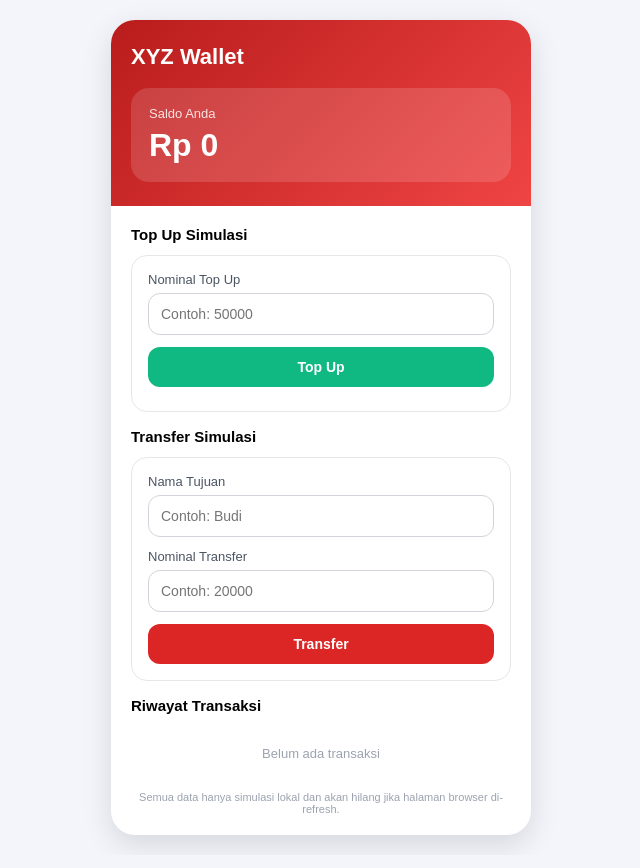
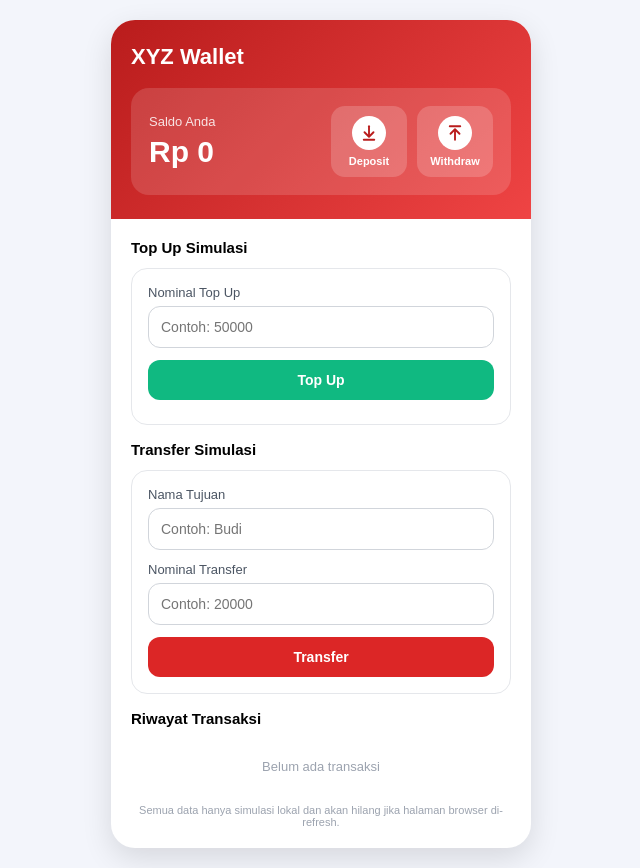
Before and after one commit to MfourToken/xyz-wallet, a plain HTML site: page index.html in a window 1280 px wide. Shown: the whole page, without its empty margins (319-959 px from the left). Drawn offline with Linux system fonts and the light colour scheme.

Commit message:
Update index.html

```diff
--- a/index.html
+++ b/index.html
@@ -29,7 +29,6 @@
       box-shadow: 0 10px 30px rgba(0,0,0,0.12);
     }
 
-    /* HEADER SEKARANG WARNA MERAH */
     .header {
       background: linear-gradient(135deg, #b91c1c, #ef4444);
       color: white;
@@ -40,11 +39,21 @@
       font-size: 22px;
     }
 
+    /* KARTU SALDO: KIRI = SALDO, KANAN = ICON DEPOSIT & WITHDRAW */
     .balance-card {
       margin-top: 18px;
       background: rgba(255,255,255,0.14);
       border-radius: 18px;
       padding: 18px;
+      display: flex;
+      justify-content: space-between;
+      align-items: center;
+      gap: 12px;
+    }
+
+    .balance-left {
+      flex: 1;
+      text-align: left;
     }
 
     .balance-label {
@@ -54,8 +63,44 @@
     }
 
     .balance-value {
-      font-size: 32px;
+      font-size: 30px;
       font-weight: bold;
+    }
+
+    /* AREA ICON DI SEBELAH KANAN */
+    .balance-actions {
+      display: flex;
+      gap: 10px;
+    }
+
+    .action-btn {
+      width: 76px;
+      background: rgba(255,255,255,0.18);
+      border: none;
+      border-radius: 14px;
+      padding: 10px 6px;
+      color: white;
+      display: flex;
+      flex-direction: column;
+      align-items: center;
+      gap: 5px;
+      cursor: pointer;
+      font-size: 11px;
+      font-weight: bold;
+    }
+
+    .action-btn:hover {
+      background: rgba(255,255,255,0.3);
+    }
+
+    .icon-circle {
+      width: 34px;
+      height: 34px;
+      background: white;
+      border-radius: 50%;
+      display: flex;
+      align-items: center;
+      justify-content: center;
     }
 
     .content {
@@ -108,7 +153,6 @@
       margin-bottom: 8px;
     }
 
-    /* TOMBOL TRANSFER SEKARANG MERAH */
     .btn-transfer {
       background: #dc2626;
       color: white;
@@ -170,21 +214,51 @@
       <h1>XYZ Wallet</h1>
 
       <div class="balance-card">
-        <div class="balance-label">Saldo Anda</div>
-        <div class="balance-value" id="balanceDisplay">Rp 0</div>
+        <!-- KIRI: SALDO -->
+        <div class="balance-left">
+          <div class="balance-label">Saldo Anda</div>
+          <div class="balance-value" id="balanceDisplay">Rp 0</div>
+        </div>
+
+        <!-- KANAN: ICON DEPOSIT & WITHDRAW -->
+        <div class="balance-actions">
+          <button class="action-btn" onclick="goDeposit()" title="Deposit">
+            <span class="icon-circle">
+              <svg width="18" height="18" viewBox="0 0 24 24" fill="none"
+                stroke="#b91c1c" stroke-width="2.5" stroke-linecap="round" stroke-linejoin="round">
+                <path d="M12 3v12"/>
+                <path d="M6 11l6 6 6-6"/>
+                <path d="M5 21h14"/>
+              </svg>
+            </span>
+            Deposit
+          </button>
+
+          <button class="action-btn" onclick="goWithdraw()" title="Withdraw">
+            <span class="icon-circle">
+              <svg width="18" height="18" viewBox="0 0 24 24" fill="none"
+                stroke="#b91c1c" stroke-width="2.5" stroke-linecap="round" stroke-linejoin="round">
+                <path d="M12 21V9"/>
+                <path d="M6 13l6-6 6 6"/>
+                <path d="M5 3h14"/>
+              </svg>
+            </span>
+            Withdraw
+          </button>
+        </div>
       </div>
     </div>
 
     <div class="content">
       <div class="section-title">Top Up Simulasi</div>
-      <div class="card">
+      <div class="card" id="topupCard">
         <label for="topupAmount">Nominal Top Up</label>
         <input type="number" id="topupAmount" placeholder="Contoh: 50000" min="1" />
         <button class="btn-topup" onclick="topUp()">Top Up</button>
       </div>
 
       <div class="section-title">Transfer Simulasi</div>
-      <div class="card">
+      <div class="card" id="transferCard">
         <label for="targetName">Nama Tujuan</label>
         <input type="text" id="targetName" placeholder="Contoh: Budi" />
 
@@ -215,6 +289,20 @@
 
     function updateBalanceDisplay() {
       document.getElementById("balanceDisplay").textContent = formatRupiah(balance);
+    }
+
+    /* Shortcut icon Deposit: fokus ke form Top Up */
+    function goDeposit() {
+      const input = document.getElementById("topupAmount");
+      input.scrollIntoView({ behavior: "smooth", block: "center" });
+      input.focus();
+    }
+
+    /* Shortcut icon Withdraw: fokus ke form Transfer */
+    function goWithdraw() {
+      const input = document.getElementById("targetName");
+      input.scrollIntoView({ behavior: "smooth", block: "center" });
+      input.focus();
     }
 
     function renderTransactions() {
```
